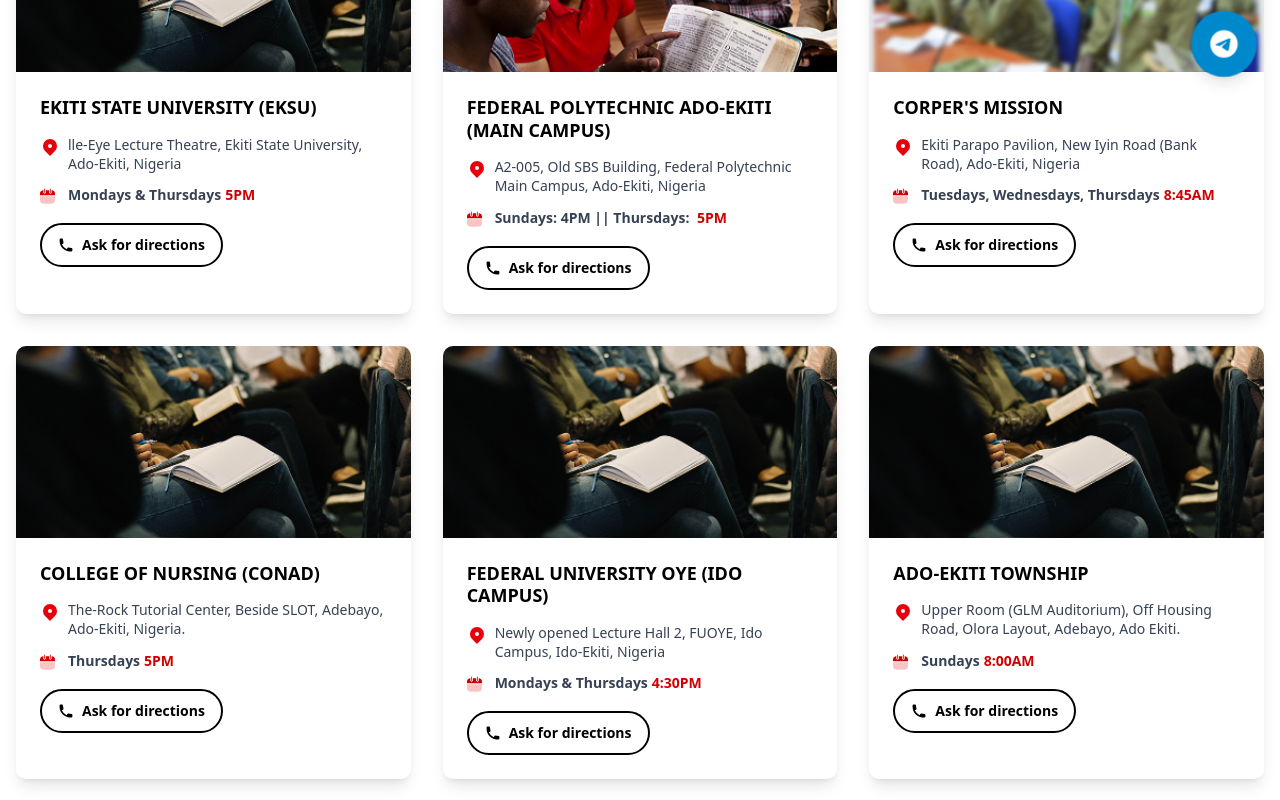
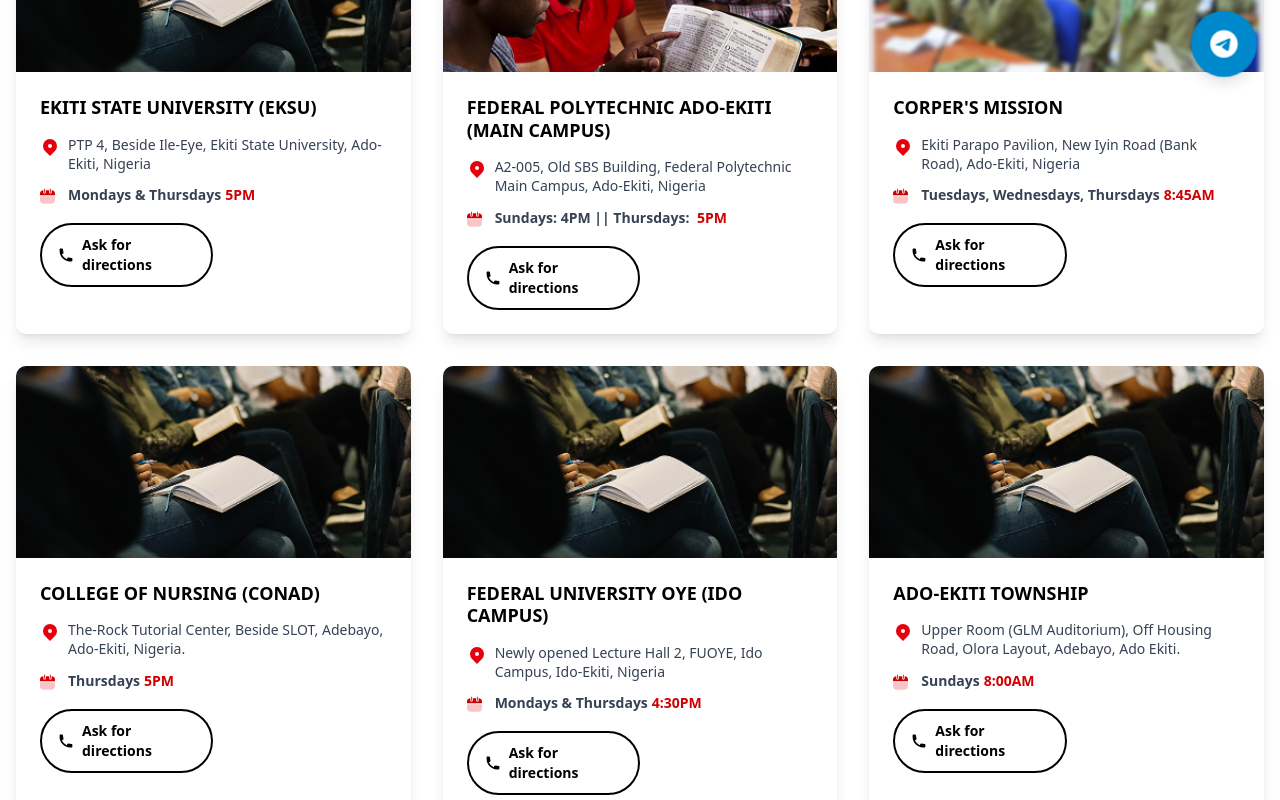
Before and after one commit to dexterhub-tech/glmhq, a Next.js app: page /auxano-centers in a window 1280 px wide. Shown: the part 700-1500 px from the top of the page. Built offline with nearby package versions, Linux system fonts and the light colour scheme.

Commit message:
feat: Add root layout with PWA support and implement Auxano Centers page.

```diff
--- a/app/auxano-centers/page.tsx
+++ b/app/auxano-centers/page.tsx
@@ -8,45 +8,51 @@
     const centers = [
         {
             name: "EKITI STATE UNIVERSITY (EKSU)",
-            location: "lle-Eye Lecture Theatre, Ekiti State University, Ado-Ekiti, Nigeria",
+            location: "PTP 4, Beside Ile-Eye, Ekiti State University, Ado-Ekiti, Nigeria",
             schedule: "Mondays & Thursdays",
             time: "5PM",
-            image: eksuImage
+            image: eksuImage,
+            phone: "+234 703 251 1051" // Add phone number here
         },
         {
             name: "FEDERAL POLYTECHNIC ADO-EKITI (MAIN CAMPUS)",
             location: "A2-005, Old SBS Building, Federal Polytechnic Main Campus, Ado-Ekiti, Nigeria",
             schedule: "Sundays: 4PM || Thursdays: ",
             time: "5PM",
-            image: fpadoImage
+            image: fpadoImage,
+            phone: "+234 806 072 8385" // Add phone number here
         },
         {
             name: "CORPER'S MISSION",
             location: "Ekiti Parapo Pavilion, New Iyin Road (Bank Road), Ado-Ekiti, Nigeria",
             schedule: "Tuesdays, Wednesdays, Thursdays",
             time: "8:45AM",
-            image: corpersImage
+            image: corpersImage,
+            phone: "+234 806 080 8831" // Add phone number here
         },
         {
             name: "COLLEGE OF NURSING (CONAD)",
             location: "The-Rock Tutorial Center, Beside SLOT, Adebayo, Ado-Ekiti, Nigeria.",
             schedule: "Thursdays",
             time: "5PM",
-            image: eksuImage
+            image: eksuImage,
+            phone: "+234 706 273 7144" // Add phone number here
         },
         {
             name: "FEDERAL UNIVERSITY OYE (IDO CAMPUS)",
             location: "Newly opened Lecture Hall 2, FUOYE, Ido Campus, Ido-Ekiti, Nigeria",
             schedule: "Mondays & Thursdays",
             time: "4:30PM",
-            image: eksuImage
+            image: eksuImage,
+            phone: "+234 703 683 5452" // Add phone number here
         },
         {
             name: "ADO-EKITI TOWNSHIP",
             location: "Upper Room (GLM Auditorium), Off Housing Road, Olora Layout, Adebayo, Ado Ekiti.",
             schedule: "Sundays",
             time: "8:00AM",
-            image: eksuImage
+            image: eksuImage,
+            phone: "+2349038018023" // Add phone number here
         }
     ];
 
@@ -142,7 +148,10 @@
                                     </div>
 
                                     {/* Ask for Directions Button */}
-                                    <button className="w-3/5 md:w-auto flex items-center justify-center gap-2 bg-white border-2 border-black text-black font-semibold py-2.5 px-4 rounded-full hover:bg-black hover:text-white transition-colors duration-200 whitespace-nowrap">
+                                    <a
+                                        href={`tel:${center.phone}`}
+                                        className="w-fit lg:w-1/2 inline-flex items-center justify-center gap-2 bg-white border-2 border-black text-black font-semibold py-2.5 px-4 rounded-full hover:bg-black hover:text-white transition-colors duration-200 whitespace-nowrap"
+                                    >
                                         <svg
                                             className="w-4 h-4 flex-shrink-0"
                                             fill="currentColor"
@@ -151,7 +160,7 @@
                                             <path d="M2 3a1 1 0 011-1h2.153a1 1 0 01.986.836l.74 4.435a1 1 0 01-.54 1.06l-1.548.773a11.037 11.037 0 006.105 6.105l.774-1.548a1 1 0 011.059-.54l4.435.74a1 1 0 01.836.986V17a1 1 0 01-1 1h-2C7.82 18 2 12.18 2 5V3z" />
                                         </svg>
                                         <span className="text-sm">Ask for directions</span>
-                                    </button>
+                                    </a>
                                 </div>
                             </div>
                         ))}
--- a/app/layout.tsx
+++ b/app/layout.tsx
@@ -10,7 +10,7 @@
 import { anton, inter, bigShouldersDisplay } from "./fonts";
 
 export const metadata: Metadata = {
-  title: "GLM HQ",
+  title: "GLM | Gospel Labour Ministry.",
   description: "Apostle Joseph Ibrahim Gospel Labour Ministry Homepage",
   manifest: "/manifest.json",
   appleWebApp: {
```
